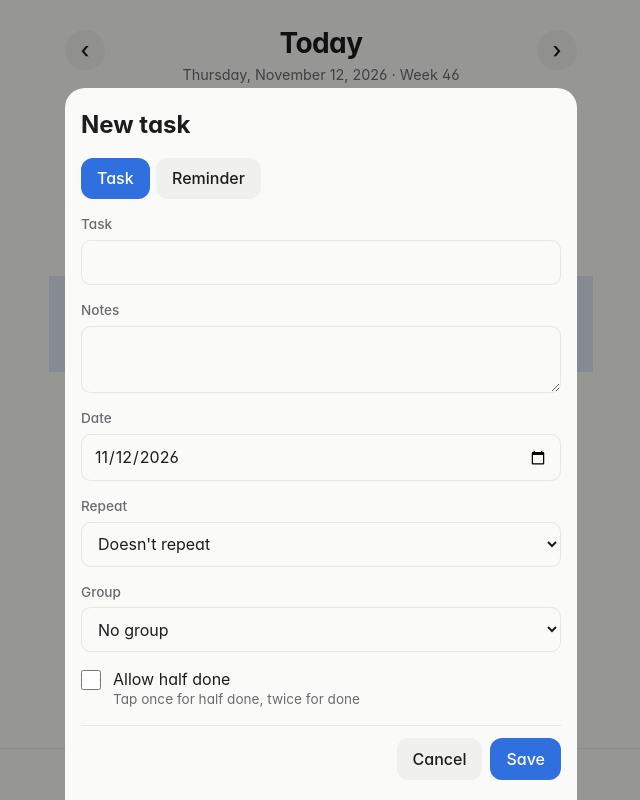
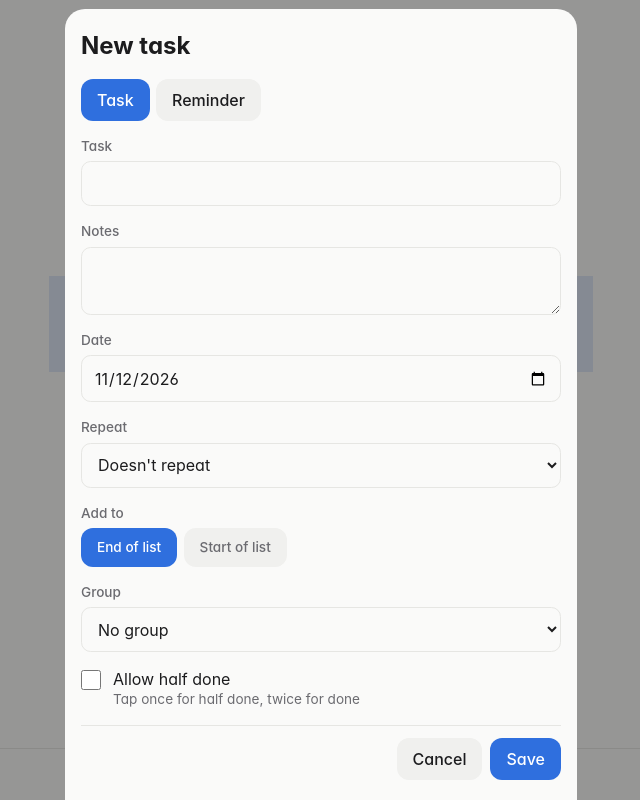
Before and after one commit to jonmorris/ADHD-Plan, a Preact app: page / in a window 1280 px wide. Both pictures are taken after a click on the button "+ Add task". Shown: the whole page, without its empty margins (319-959 px from the left). Built offline with nearby package versions, Linux system fonts and the light colour scheme; a web font is replaced by a local one.

Commit message:
Choose End or Start of list for a new one-off task (End by default)
Co-Authored-By: Claude Opus 5.5 <noreply@anthropic.com>
Claude-Session: https://claude.ai/code/session_014ieVGmGqs1GrRUYGrphbUf

```diff
--- a/src/Backlog.tsx
+++ b/src/Backlog.tsx
@@ -42,11 +42,11 @@ export function BacklogPage({ tasks, saveTasks, order, saveOrder, backlog, saveB
     saveOrder(ids)
   }
 
-  function save(task: Task) {
+  function save(task: Task, _asReminder: boolean, _type: unknown, _persistent: boolean, atStart: boolean) {
     const exists = tasks.some((t) => t.id === task.id)
     saveTasks(exists ? tasks.map((t) => (t.id === task.id ? task : t)) : [...tasks, task])
-    // New ones join the end of the line
-    if (!exists) saveOrder([...order.filter((id) => id !== task.id), task.id])
+    // New ones join the end of the line, or the start if the form says so
+    if (!exists) saveOrder(atStart ? [task.id, ...order] : [...order, task.id])
     setEditing(undefined)
   }
 
--- a/src/TaskForm.tsx
+++ b/src/TaskForm.tsx
@@ -18,7 +18,7 @@ type Props = {
   canBeReminder?: boolean // show the Task / Reminder switch (new items on Today)
   reminderType?: ReminderType
   reminderPersistent?: boolean
-  onSave: (task: Task, asReminder: boolean, reminderType: ReminderType, persistent: boolean) => void
+  onSave: (task: Task, asReminder: boolean, reminderType: ReminderType, persistent: boolean, atStart: boolean) => void
   onRemove: () => void
   onClose: () => void
 }
@@ -29,6 +29,8 @@ export function TaskForm({ task, groups, showValue, oneOff, isNew, isReminder, c
   const [reminder, setReminder] = useState(!!isReminder)
   const [type, setType] = useState<ReminderType>(reminderType ?? 'reminder')
   const [persistent, setPersistent] = useState(!!reminderPersistent)
+  // Where a new one-off task of your own joins your list
+  const [atStart, setAtStart] = useState(false)
   const [title, setTitle] = useState(task.title)
   const [notes, setNotes] = useState(task.notes ?? '')
   const [start, setStart] = useState(task.start)
@@ -70,7 +72,7 @@ export function TaskForm({ task, groups, showValue, oneOff, isNew, isReminder, c
             ? (groups.find((g) => g.toLowerCase() === newGroup.trim().toLowerCase()) ?? newGroup.trim())
             : group,
       }),
-    }, reminder, type, persistent)
+    }, reminder, type, persistent, atStart)
   }
 
   function toggleDay(day: number) {
@@ -131,6 +133,19 @@ export function TaskForm({ task, groups, showValue, oneOff, isNew, isReminder, c
             <option value="yearly">Yearly</option>
           </select>
         </label>
+        )}
+
+        {isNew && !reminder && kind === 'none' && (!groups || !group) && (
+          <div class="field">
+            <span id="place-label">Add to</span>
+            <div class="ranges" role="group" aria-labelledby="place-label">
+              {[false, true].map((start) => (
+                <button type="button" class={atStart === start ? 'on' : ''} aria-pressed={atStart === start} onClick={() => setAtStart(start)}>
+                  {start ? 'Start of list' : 'End of list'}
+                </button>
+              ))}
+            </div>
+          </div>
         )}
 
         {kind !== 'none' && (
--- a/src/Today.tsx
+++ b/src/Today.tsx
@@ -288,7 +288,7 @@ export function Today({
     setState(task, nextState(stateOn(task, date, log), !!task.allowHalf))
   }
 
-  function save(task: Task, asReminder: boolean, reminderType: ReminderType, persistent: boolean) {
+  function save(task: Task, asReminder: boolean, reminderType: ReminderType, persistent: boolean, atStart: boolean) {
     if (asReminder) {
       const { id, title, notes, start, repeat, end } = task
       const type = reminderType === 'reminder' ? undefined : reminderType
@@ -299,9 +299,8 @@ export function Today({
     }
     const exists = tasks.some((t) => t.id === task.id)
     saveTasks(exists ? tasks.map((t) => (t.id === task.id ? task : t)) : [...tasks, task])
-    // New tasks go to the top of their list
-    // With the backlog on, your own new one-off tasks join the end of the line instead
-    if (!exists) saveOrder(backlog.on && inBacklog(task) ? [...order, task.id] : [task.id, ...order])
+    // Your own new one-off tasks go where the form says (end by default); other new tasks go to the top
+    if (!exists) saveOrder(inBacklog(task) && !atStart ? [...order, task.id] : [task.id, ...order])
     setEditing(undefined)
   }
 
```
Also changed, not shown: 2 other files (tests, documents, lock files or other folders).
